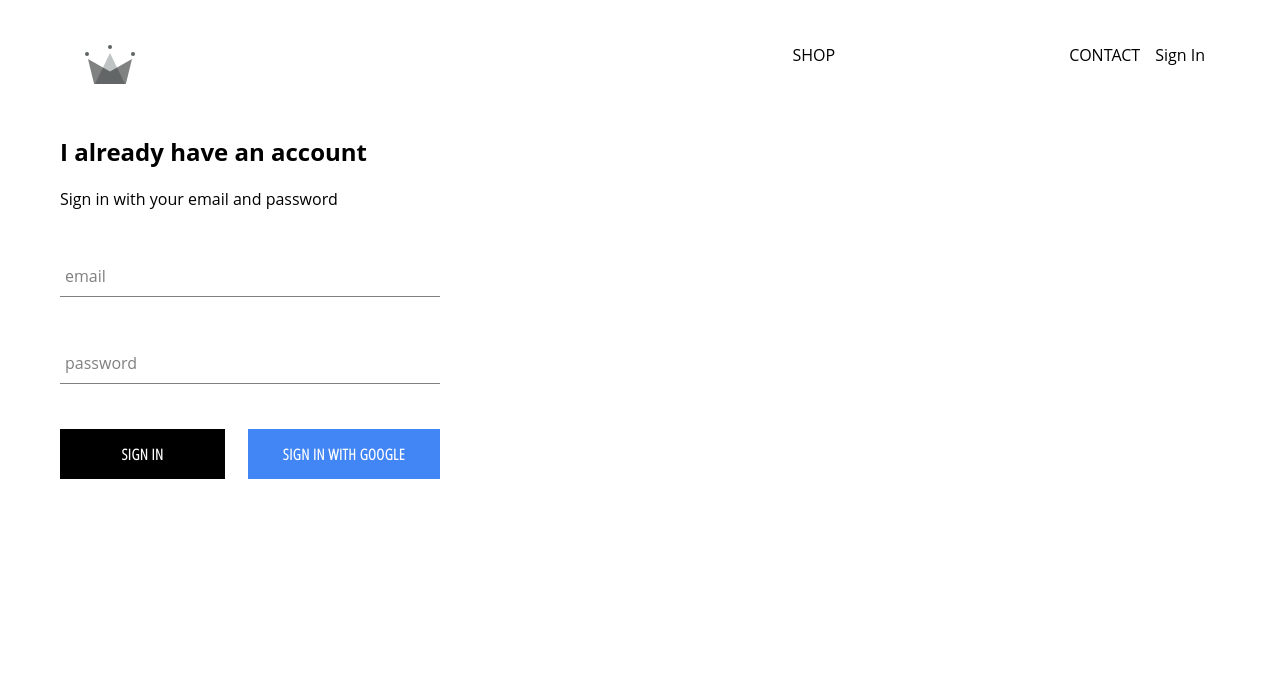
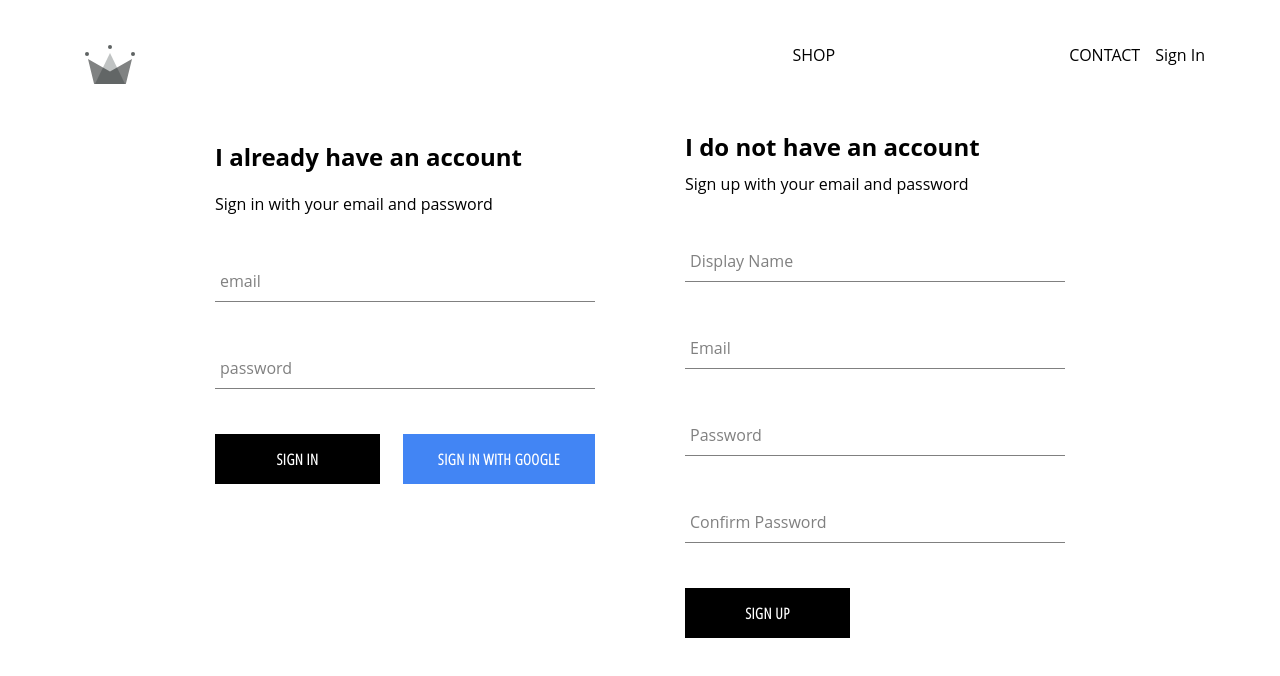
Before and after one commit to dwheale/crwn-clothing, a React (Create React App) app: page /signin in a window 1280 px wide. Shown: the top 676 px of the page. Built offline with nearby package versions, Linux system fonts and the light colour scheme; no server answers.

Commit message:
implemented firebase utils, included ability to store authenticated users into firestore database

```diff
--- a/src/App.js
+++ b/src/App.js
@@ -6,7 +6,7 @@
 import HomePage from './pages/homepage/homepage.component'
 import SignInAndSignUpPage from "./pages/sign-in-and-sign-up/sign-in-and-sign-up.component";
 import ShopPage from "./pages/shop/shop.component";
-import { auth } from './firebase/firebase.utils'
+import { auth, createUserProfileDocument } from './firebase/firebase.utils'
 
 
 class App extends React.Component {
@@ -21,9 +21,22 @@
     unsubscribeFromAuth = null
 
     componentDidMount() {
-        this.unsubscribeFromAuth = auth.onAuthStateChanged(user => {
-            this.setState({ currentUser: user })
-            console.log(user)
+        this.unsubscribeFromAuth = auth.onAuthStateChanged(async userAuth => {
+            if (userAuth) {
+                const userRef = await createUserProfileDocument(userAuth)
+
+                userRef.onSnapshot(snapShot => {
+                    this.setState({
+                        currentUser: {
+                            id: snapShot.id,
+                            ...snapShot.data()
+                        }
+                    })
+                    console.log(this.state)
+                })
+            } else {
+                this.setState({currentUser: userAuth})
+            }
         })
     }
 
--- /dev/null
+++ b/src/components/sign-up/sign-up.component.jsx
@@ -0,0 +1,93 @@
+import React from "react";
+
+import FormInput from "../form-input/form-input.component";
+import CustomButton from "../custom-button/custom-button.component";
+import { auth, createUserProfileDocument } from "../../firebase/firebase.utils";
+
+import './sign-up.styles.scss'
+
+class SignUp extends React.Component {
+    constructor() {
+        super();
+        this.state = {
+            displayName: '',
+            email: '',
+            password: '',
+            confirmPassword: ''
+        }
+    }
+
+    handleSubmit = async event => {
+        event.preventDefault()
+
+        const {displayName, email, password, confirmPassword} = this.state
+
+        if(password != confirmPassword) {
+            alert("passwords don't match")
+            return
+        }
+
+        try {
+            const { user } = await auth.createUserWithEmailAndPassword(email, password)
+
+            await createUserProfileDocument(user, {displayName})
+
+            this.setState({
+                displayName: '',
+                email: '',
+                password: '',
+                confirmPassword: ''
+            })
+        } catch (error) {
+            console.error(error)
+        }
+    }
+
+    handleChange = event => {
+        const { name, value } = event.target
+        this.setState({[name]: value})
+    }
+
+    render() {
+        const {displayName, email, password, confirmPassword} = this.state
+        return(
+            <div className='sign-up'>
+                <h2 className="title">I do not have an account</h2>
+                <span>Sign up with your email and password</span>
+                <form onSubmit={this.handleSubmit} className="sign-up-form">
+                    <FormInput
+                        type='text'
+                        name='displayName'
+                        value={displayName}
+                        onChange={this.handleChange}
+                        label='Display Name'
+                    />
+                    <FormInput
+                        type='email'
+                        name='email'
+                        value={email}
+                        onChange={this.handleChange}
+                        label='Email'
+                    />
+                    <FormInput
+                        type='password'
+                        name='password'
+                        value={password}
+                        onChange={this.handleChange}
+                        label='Password'
+                    />
+                    <FormInput
+                        type='password'
+                        name='confirmPassword'
+                        value={confirmPassword}
+                        onChange={this.handleChange}
+                        label='Confirm Password'
+                    />
+                    <CustomButton type='submit'>Sign UP </CustomButton>
+                </form>
+            </div>
+        )
+    }
+}
+
+export default SignUp
--- /dev/null
+++ b/src/components/sign-up/sign-up.styles.scss
@@ -0,0 +1,9 @@
+.sign-up {
+  display: flex;
+  flex-direction: column;
+  width: 380px;
+
+  .title {
+    margin: 10px 0;
+  }
+}
--- a/src/firebase/firebase.utils.js
+++ b/src/firebase/firebase.utils.js
@@ -12,6 +12,32 @@
     appId: "1:694336971018:web:cf10d7f92f7023d12a1af3"
 }
 
+export const createUserProfileDocument = async (userAuth, additionalData) => {
+    if (!userAuth) return
+
+    const userRef = firestore.doc(`users/${userAuth.uid}`)
+
+    const snapShot = await userRef.get()
+
+    if(!snapShot.exists) {
+        const { displayName, email } = userAuth
+        const createdAt = new Date()
+
+        try {
+            await userRef.set({
+                displayName,
+                email,
+                createdAt,
+                ...additionalData
+            })
+        } catch (error) {
+            console.log('error creating user', error.message)
+        }
+    }
+
+    return userRef
+}
+
 firebase.initializeApp(config)
 
 export const auth = firebase.auth()
--- a/src/pages/sign-in-and-sign-up/sign-in-and-sign-up.component.jsx
+++ b/src/pages/sign-in-and-sign-up/sign-in-and-sign-up.component.jsx
@@ -1,11 +1,13 @@
 import React from "react";
 import './sign-in-and-sing-up.styles.scss'
 
-import SignIn from "../../components/sign-in/sign-in.component";
+import SignIn from "../../components/sign-in/sign-in.component"
+import SignUp from "../../components/sign-up/sign-up.component";
 
 const SignInAndSignUpPage = () => (
     <div className='sign-in-and-sign-up'>
         <SignIn />
+        <SignUp />
     </div>
 )
 
--- a/src/pages/sign-in-and-sign-up/sign-in-and-sing-up.styles.scss
+++ b/src/pages/sign-in-and-sign-up/sign-in-and-sing-up.styles.scss
@@ -0,0 +1,6 @@
+.sign-in-and-sign-up {
+  width: 850px;
+  display: flex;
+  justify-content: space-between;
+  margin: 30px auto;
+}
```
